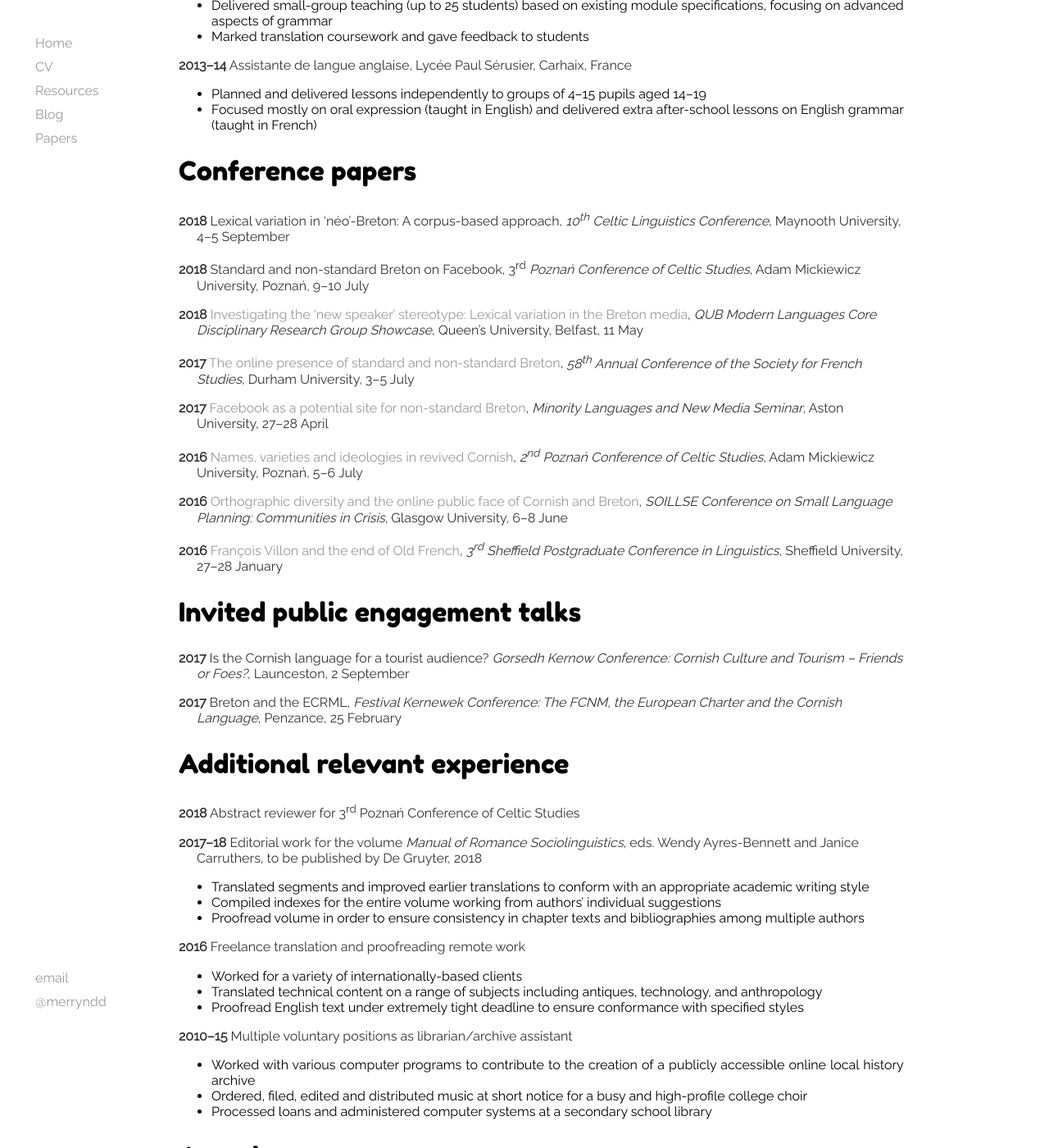
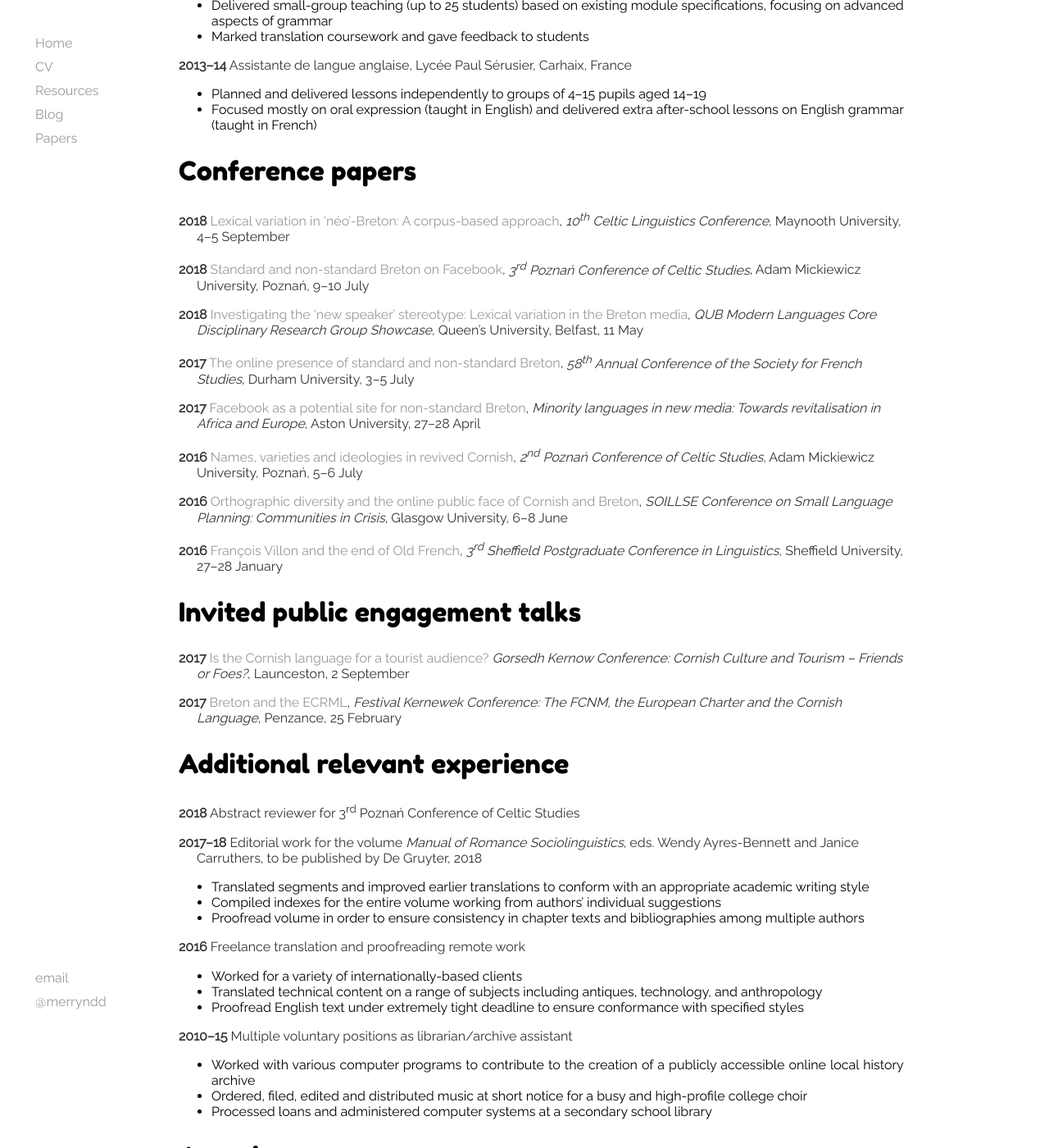
Before and after one commit to merryndd/merryndd.github.io, a Jekyll site: the page built from cv/index.html, in a window 1280 px wide and 1400 px high, scrolled down 1068 px. Shown: the whole window at 82% size. Built offline with Jekyll 4.4.1, drawn with Linux system fonts in a browser that asks for light colours; some of the changed text lies outside the part shown.

Commit message:
Update index.html

```diff
--- a/cv/index.html
+++ b/cv/index.html
@@ -29,17 +29,17 @@
 <ul><li>Planned and delivered lessons independently to groups of 4&ndash;15 pupils aged 14&ndash;19</li>
 <li>Focused mostly on oral expression (taught in English) and delivered extra after-school lessons on English grammar (taught in French)</li></ul>
 <h2>Conference papers</h2>
-<p class="bibentry"><strong>2018</strong> Lexical variation in &lsquo;néo&rsquo;-Breton: A corpus-based approach, <i>10<sup>th</sup> Celtic Linguistics Conference</i>, Maynooth University, 4&ndash;5 September</p>
-<p class="bibentry"><strong>2018</strong> Standard and non-standard Breton on Facebook, 3<sup>rd</sup> <i>Pozna&#324; Conference of Celtic Studies</i>, Adam Mickiewicz University, Pozna&#324;, 9&ndash;10 July</p>
-<p class="bibentry"><strong>2018</strong> <a href="https://www.academia.edu/36829250/Investigating_the_new_speaker_stereotype_Lexical_variation_in_the_Breton_media">Investigating the &lsquo;new speaker&rsquo; stereotype: Lexical variation in the Breton media</a>, <i>QUB Modern Languages Core Disciplinary Research Group Showcase</i>, Queen’s University, Belfast, 11 May</p>
-<p class="bibentry"><strong>2017</strong> <a href="https://www.academia.edu/34555870/The_online_presence_of_standard_and_non-standard_Breton">The online presence of standard and non-standard Breton</a>, <i>58<sup>th</sup> Annual Conference of the Society for French Studies</i>, Durham University, 3&ndash;5 July</p>
-<p class="bibentry"><strong>2017</strong> <a href="https://www.academia.edu/32907045/Facebook_as_a_potential_site_for_non-standard_Breton">Facebook as a potential site for non-standard Breton</a>, <i>Minority Languages and New Media Seminar</i>, Aston University, 27&ndash;28 April</p>
-<p class="bibentry"><strong>2016</strong> <a href="https://www.academia.edu/27249633/Names_varieties_and_ideologies_in_revived_Cornish">Names, varieties and ideologies in revived Cornish</a>, <i>2<sup>nd</sup> Pozna&#324; Conference of Celtic Studies</i>, Adam Mickiewicz University, Pozna&#324;, 5&ndash;6 July</p>
-<p class="bibentry"><strong>2016</strong> <a href="https://www.academia.edu/26038260/Orthographic_diversity_and_the_online_public_face_of_Cornish_and_Breton">Orthographic diversity and the online public face of Cornish and Breton</a>, <i>SOILLSE Conference on Small Language Planning: Communities in Crisis</i>, Glasgow University, 6&ndash;8 June</p>
-<p class="bibentry"><strong>2016</strong> <a href="https://www.academia.edu/20963881/Fran%C3%A7ois_Villon_and_the_end_of_Old_French">François Villon and the end of Old French</a>, <i>3<sup>rd</sup> Sheffield Postgraduate Conference in Linguistics</i>, Sheffield University, 27&ndash;28 January</p>
+<p class="bibentry"><strong>2018</strong> <a href="https://merryndd.github.io/news/2018/09/05/lexvar">Lexical variation in &lsquo;néo&rsquo;-Breton: A corpus-based approach</a>, <i>10<sup>th</sup> Celtic Linguistics Conference</i>, Maynooth University, 4&ndash;5 September</p>
+<p class="bibentry"><strong>2018</strong> <a href="https://merryndd.github.io/news/2018/07/10/facebook2">Standard and non-standard Breton on Facebook</a>, <i>3<sup>rd</sup> Pozna&#324; Conference of Celtic Studies</i>, Adam Mickiewicz University, Pozna&#324;, 9&ndash;10 July</p>
+<p class="bibentry"><strong>2018</strong> <a href="https://merryndd.github.io/news/2018/05/11/qub">Investigating the &lsquo;new speaker&rsquo; stereotype: Lexical variation in the Breton media</a>, <i>QUB Modern Languages Core Disciplinary Research Group Showcase</i>, Queen’s University, Belfast, 11 May</p>
+<p class="bibentry"><strong>2017</strong> <a href="https://merryndd.github.io/news/2017/07/04/breton-online">The online presence of standard and non-standard Breton</a>, <i>58<sup>th</sup> Annual Conference of the Society for French Studies</i>, Durham University, 3&ndash;5 July</p>
+<p class="bibentry"><strong>2017</strong> <a href="https://merryndd.github.io/news/2017/04/28/facebook1">Facebook as a potential site for non-standard Breton</a>, <i>Minority languages in new media: Towards revitalisation in Africa and Europe</i>, Aston University, 27&ndash;28 April</p>
+<p class="bibentry"><strong>2016</strong> <a href="https://merryndd.github.io/news/2016/07/05/names">Names, varieties and ideologies in revived Cornish</a>, <i>2<sup>nd</sup> Pozna&#324; Conference of Celtic Studies</i>, Adam Mickiewicz University, Pozna&#324;, 5&ndash;6 July</p>
+<p class="bibentry"><strong>2016</strong> <a href="https://merryndd.github.io/news/2016/06/06/online-cornish-breton">Orthographic diversity and the online public face of Cornish and Breton</a>, <i>SOILLSE Conference on Small Language Planning: Communities in Crisis</i>, Glasgow University, 6&ndash;8 June</p>
+<p class="bibentry"><strong>2016</strong> <a href="https://merryndd.github.io/news/2016/01/27/villon">François Villon and the end of Old French</a>, <i>3<sup>rd</sup> Sheffield Postgraduate Conference in Linguistics</i>, Sheffield University, 27&ndash;28 January</p>
 <h2>Invited public engagement talks</h2>
-<p class="bibentry"><strong>2017</strong> Is the Cornish language for a tourist audience? <i>Gorsedh Kernow Conference: Cornish Culture and Tourism &ndash; Friends or Foes?</i>, Launceston, 2 September</p>
-<p class="bibentry"><strong>2017</strong> Breton and the ECRML, <i>Festival Kernewek Conference: The FCNM, the European Charter and the Cornish Language</i>, Penzance, 25 February</p>
+<p class="bibentry"><strong>2017</strong> <a href="https://merryndd.github.io/news/2017/09/02/tourism">Is the Cornish language for a tourist audience?</a> <i>Gorsedh Kernow Conference: Cornish Culture and Tourism &ndash; Friends or Foes?</i>, Launceston, 2 September</p>
+	<p class="bibentry"><strong>2017</strong> <a href="https://merryndd.github.io/news/2017/02/25/ecrml">Breton and the ECRML</a>, <i>Festival Kernewek Conference: The FCNM, the European Charter and the Cornish Language</i>, Penzance, 25 February</p>
 <h2>Additional relevant experience</h2>
 <p class="bibentry"><strong>2018</strong> Abstract reviewer for 3<sup>rd</sup> Pozna&#324; Conference of Celtic Studies</p>
 <p class="bibentry"><strong>2017&ndash;18</strong> Editorial work for the volume <i>Manual of Romance Sociolinguistics</i>, eds. Wendy Ayres-Bennett and Janice Carruthers, to be published by De Gruyter, 2018</p>
```
Also changed, not shown: other parts of cv/index.html (+1 -1 lines).
